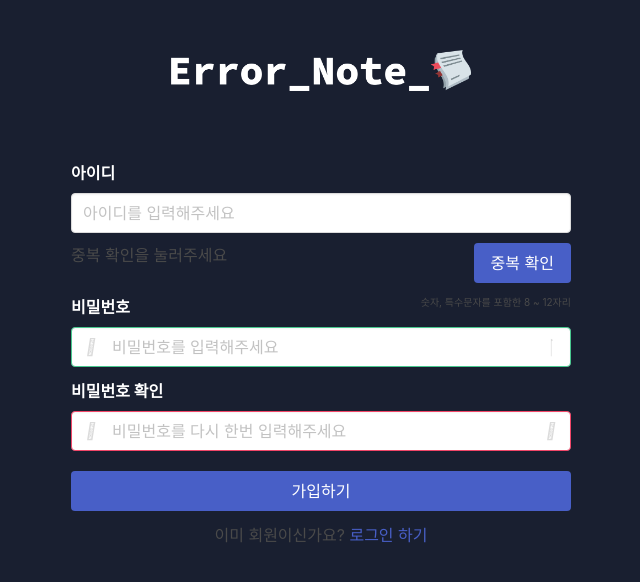
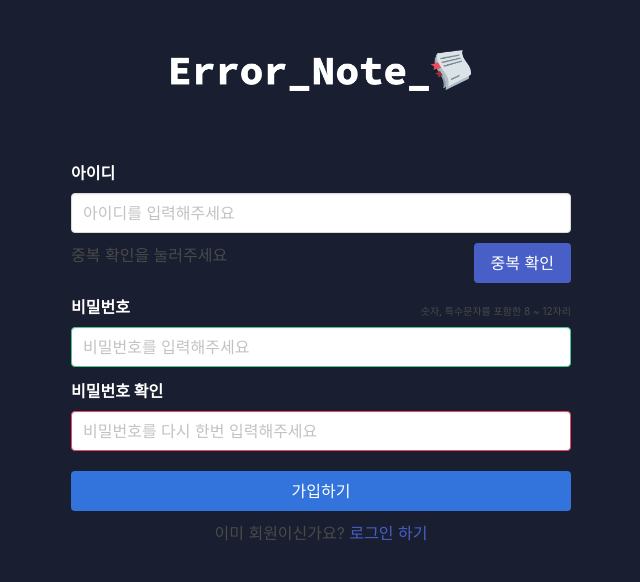
Before and after one commit to youngdong82/error_note_1, a Flask app: page /register in a window 1280 px wide. Shown: the top 582 px of the page, without its empty margins (319-959 px from the left). Run offline with Flask 2, Linux system fonts and the light colour scheme; parts of the project's set-up code (start-up, migrations or seed data) failed here and were passed over; some libraries are stand-ins or nearby versions.

Commit message:
🚧 Refactoring - register html, css

```diff
--- a/static/register/register.css
+++ b/static/register/register.css
@@ -1,11 +1,3 @@
-.max_width{
-  width: 500px;
-}
-
-#submit_btn{
-  display: block;
-  width: 500px;
-}
 .field .label{
   color: white;
 }
@@ -19,6 +11,7 @@
   display: flex;
   flex-direction: row;
   justify-content: space-between;
+  align-items: center;
 }
 .detail_pw_help{
   font-size: 10px;
@@ -29,6 +22,3 @@
   text-align: center;
   margin: 20px 0px;
 }
-.back_to_login{
-  text-align: center;
-}
--- a/templates/register.html
+++ b/templates/register.html
@@ -49,7 +49,6 @@
       </div>
       <div class="field">
         <label class="label">아이디</label>
-        <div class="control">
         <input
           id="input-id"
           class="input"
@@ -57,64 +56,41 @@
           placeholder="아이디를 입력해주세요"
         />
         <div class="check_id">
-            <p id="help_id">중복 확인을 눌러주세요</p>
+          <span id="help_id">중복 확인을 눌러주세요</span>
           <button class="button is-link" onclick="check_dup()">
             중복 확인
           </button>
-          </div>
         </div>
       </div>
 
       <div class="field">
         <div class="detail_pw">
           <label class="label">비밀번호</label>
-          <p class="detail_pw_help">숫자, 특수문자를 포함한 8 ~ 12자리</p>
+          <span class="detail_pw_help">숫자, 특수문자를 포함한 8 ~ 12자리</span>
         </div>
-        <div class="control has-icons-left has-icons-right">
         <input
           id="input_pw"
           class="input is-success"
           type="password"
           placeholder="비밀번호를 입력해주세요"
         />
-          <span class="icon is-small is-left">
-            <i class="fas fa-user"></i>
-          </span>
-          <span class="icon is-small is-right">
-            <i class="fas fa-check"></i>
-          </span>
-        </div>
       </div>
 
       <div class="field">
         <label class="label">비밀번호 확인</label>
-        <div class="control has-icons-left has-icons-right">
         <input
           id="input_pw2"
           class="input is-danger"
           type="password"
           placeholder="비밀번호를 다시 한번 입력해주세요"
         />
-          <span class="icon is-small is-left">
-            <i class="fas fa-envelope"></i>
-          </span>
-          <span class="icon is-small is-right">
-            <i class="fas fa-exclamation-triangle"></i>
-          </span>
-        </div>
       </div>
 
-      <div id="help_msg" class="error_message"></div>
+      <div class="error_message"></div>
 
-      <div class="field is-grouped">
-        <div class="control">
-          <button id="submit_btn" class="button is-link" onclick="sign_up()">
-            가입하기
-          </button>
-        </div>
-      </div>
+      <button class="button page_btn" onclick="sign_up()">가입하기</button>
 
-      <div class="back_to_login">
+      <div class="back_to_login_signin">
         이미 회원이신가요?
         <a onclick="replace_url()">로그인 하기</a>
       </div>
```
Lines whose indentation alone changed are shown as unchanged.
